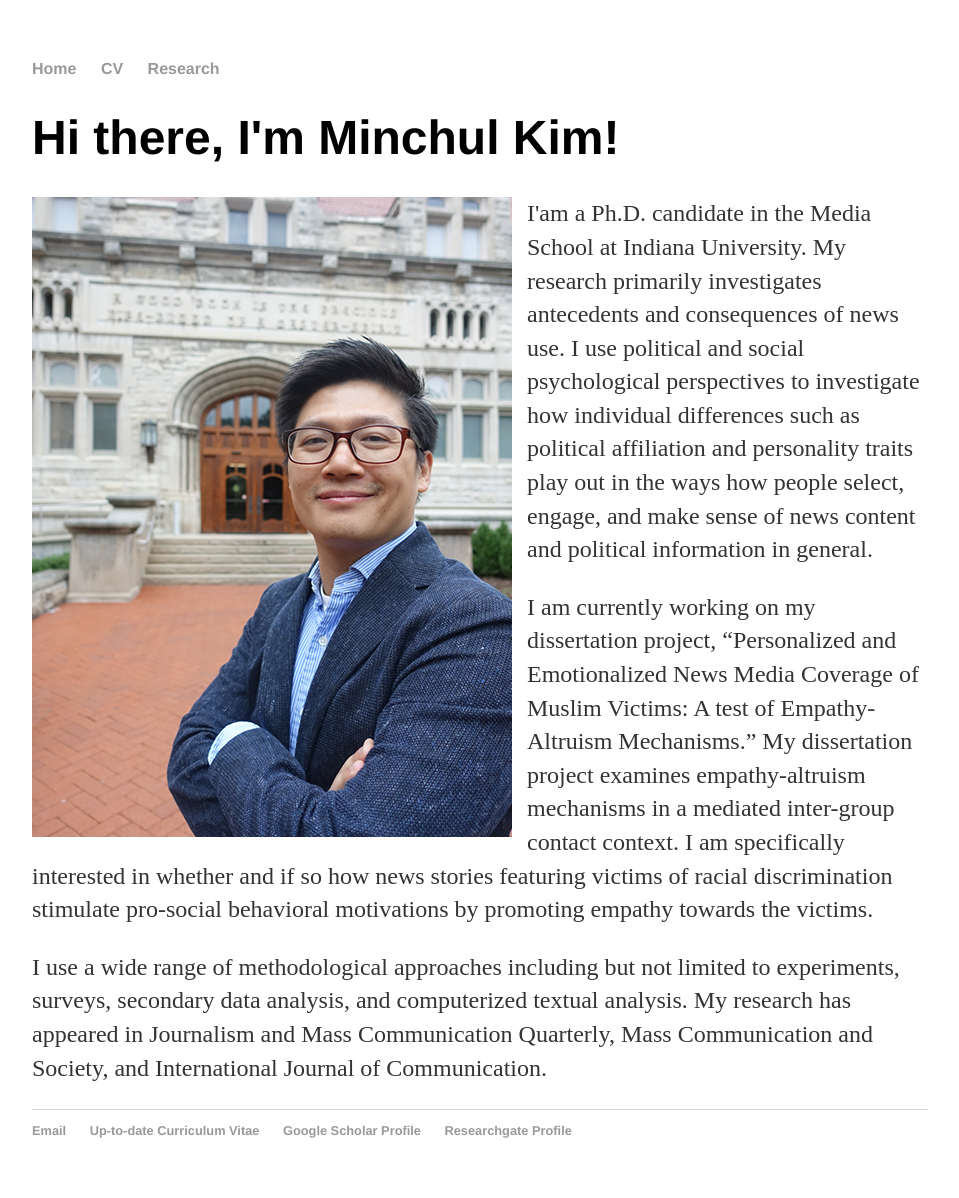
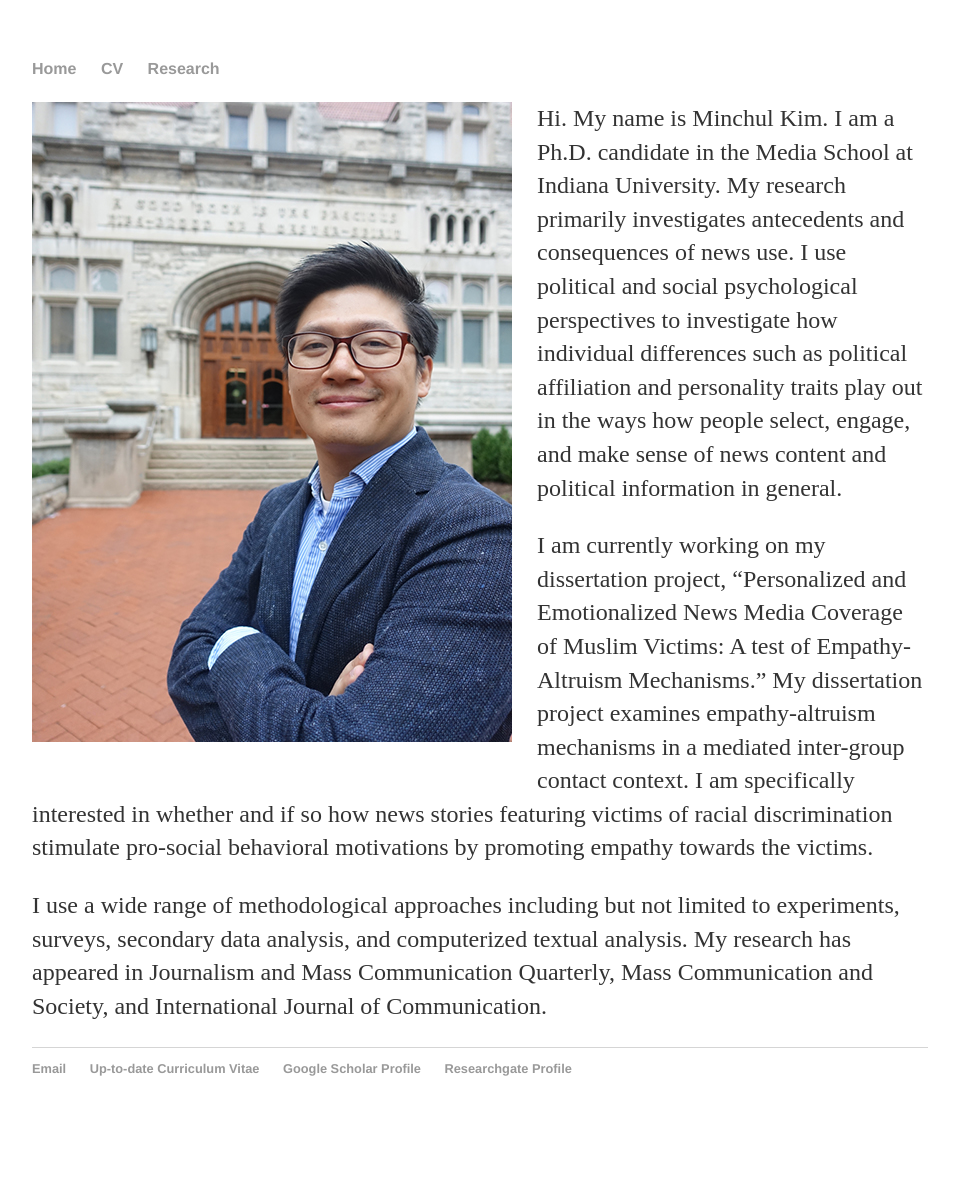
Before and after one commit to minchulkim731/minchulkim731.github.io, a Jekyll site: the page built from index.html, in a window 1280 px wide. Shown: the whole page, without its empty margins (160-1119 px from the left). Built offline with Jekyll 4.4.1, drawn with Linux system fonts in a browser that asks for light colours; after the commit the page ends 1136 px from its top, so only the background shows below that.

Commit message:
Update index.html

```diff
--- a/index.html
+++ b/index.html
@@ -3,15 +3,14 @@ layout: default
 title: Minchul Kim_Ph.D. Candidate_The Media School_Indiana University
 ---
 <div class="blurb">
-	<h1>Hi there, I'm Minchul Kim!</h1>
-	<img style="float: left; margin: 0px 15px 15px 0px;" src="/images/Portrait_Minchul Kim_061419.jpg" alt="Minchul Kim" class="photo">
+	<img style="float: left; margin: 0px 25px 25px 0px;" src="/images/Portrait_Minchul Kim_061419.jpg" alt="Minchul Kim" class="photo">
 	<p>
-		I'am a Ph.D. candidate in the Media School at Indiana University</span>.
-		My research primarily investigates antecedents and consequences of news use.
-		I use political and social psychological perspectives to investigate how individual
-		differences such as political affiliation and personality traits play out in the
-		ways how people select, engage, and make sense of news content and political
-		information in general.
+		Hi. My name is Minchul Kim. I am a Ph.D. candidate in the Media School at
+		Indiana University</span>. My research primarily investigates antecedents
+		and consequences of news use. I use political and social psychological
+		perspectives to investigate how individual differences such as political
+		affiliation and personality traits play out in the ways how people select,
+		engage, and make sense of news content and political information in general.
 	</p>
 	<p>
 		I am currently working on my dissertation project, “Personalized and Emotionalized
```
